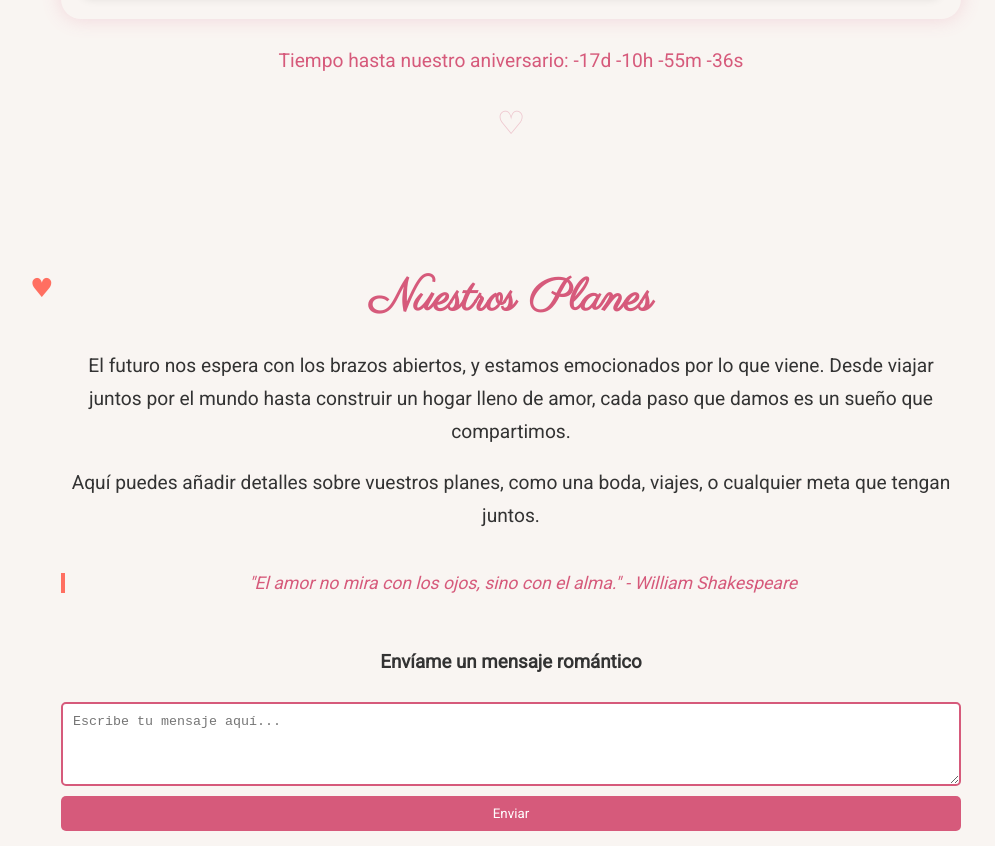
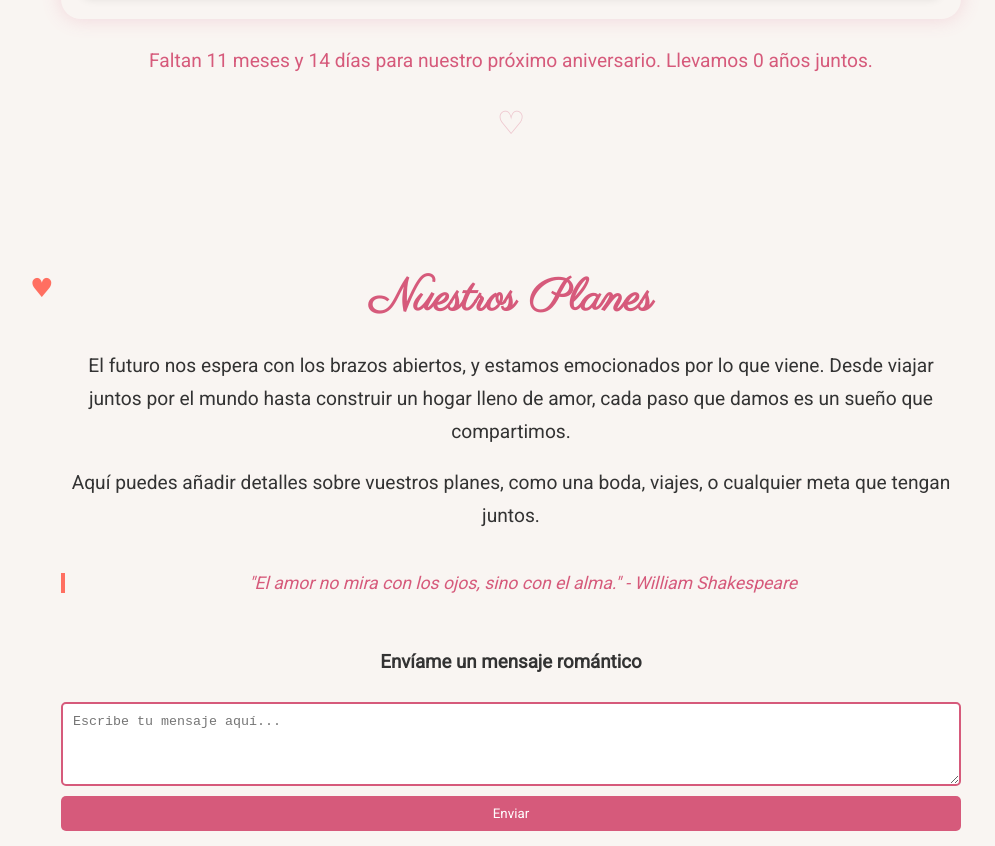
Before and after one commit to DilesZ/JuliayDavid, a plain HTML site: page index.html in a window 1280 px wide. Shown: the part 3973-4819 px from the top of the page, without its empty margins (129-1124 px from the left). Drawn offline with Linux system fonts and the light colour scheme.

Commit message:
Update index.html

```diff
--- a/index.html
+++ b/index.html
@@ -363,6 +363,10 @@
             margin-top: 30px;
             font-size: 1.2rem;
             color: #d65a7b;
+            transition: all 0.3s ease;
+        }
+        body.dark-mode .countdown {
+            color: #f9f5f2;
         }
         .message-form {
             margin-top: 40px;
@@ -444,6 +448,9 @@
             .heart-particle {
                 font-size: 15px;
             }
+            .countdown {
+                font-size: 1rem;
+            }
         }
     </style>
 </head>
@@ -505,7 +512,7 @@
             <iframe src="https://calendar.google.com/calendar/embed?src=juliaydavid20092025%40gmail.com&ctz=Europe%2FMadrid" style="border: 0" width="800" height="600" frameborder="0" scrolling="no"></iframe>
         </div>
         <div class="countdown">
-            Tiempo hasta nuestro aniversario: <span id="anniversary-countdown"></span>
+            Faltan <span id="anniversary-countdown"></span> para nuestro próximo aniversario. Llevamos <span id="years-together"></span> años juntos.
         </div>
     </section>
 
@@ -639,17 +646,30 @@
         }
         setInterval(createHeart, 1000);
 
-        // Countdown to anniversary (assuming anniversary is September 20, 2025)
-        const anniversaryDate = new Date('2025-09-20');
+        // Countdown to anniversary (20 September 2026, started 20 September 2025)
+        const anniversaryDate = new Date('2026-09-20');
+        const startDate = new Date('2025-09-20'); // Fecha inicial de la relación
         const countdownElement = document.getElementById('anniversary-countdown');
+        const yearsElement = document.getElementById('years-together');
         function updateCountdown() {
             const now = new Date();
-            const diff = anniversaryDate - now;
-            const days = Math.floor(diff / (1000 * 60 * 60 * 24));
-            const hours = Math.floor((diff % (1000 * 60 * 60 * 24)) / (1000 * 60 * 60));
-            const minutes = Math.floor((diff % (1000 * 60 * 60)) / (1000 * 60));
-            const seconds = Math.floor((diff % (1000 * 60)) / 1000);
-            countdownElement.textContent = `${days}d ${hours}h ${minutes}m ${seconds}s`;
+            // Calcular meses y días hasta el próximo aniversario
+            let months = (anniversaryDate.getFullYear() - now.getFullYear()) * 12 + (anniversaryDate.getMonth() - now.getMonth());
+            let days = anniversaryDate.getDate() - now.getDate();
+            if (days < 0) {
+                months--;
+                days += new Date(now.getFullYear(), now.getMonth() + 1, 0).getDate();
+            }
+            if (months < 0) {
+                months += 12;
+            }
+            // Calcular años transcurridos desde el inicio
+            let years = now.getFullYear() - startDate.getFullYear();
+            if (now.getMonth() < startDate.getMonth() || (now.getMonth() === startDate.getMonth() && now.getDate() < startDate.getDate())) {
+                years--;
+            }
+            countdownElement.textContent = `${months} meses y ${days} días`;
+            yearsElement.textContent = years;
         }
         setInterval(updateCountdown, 1000);
 
```
